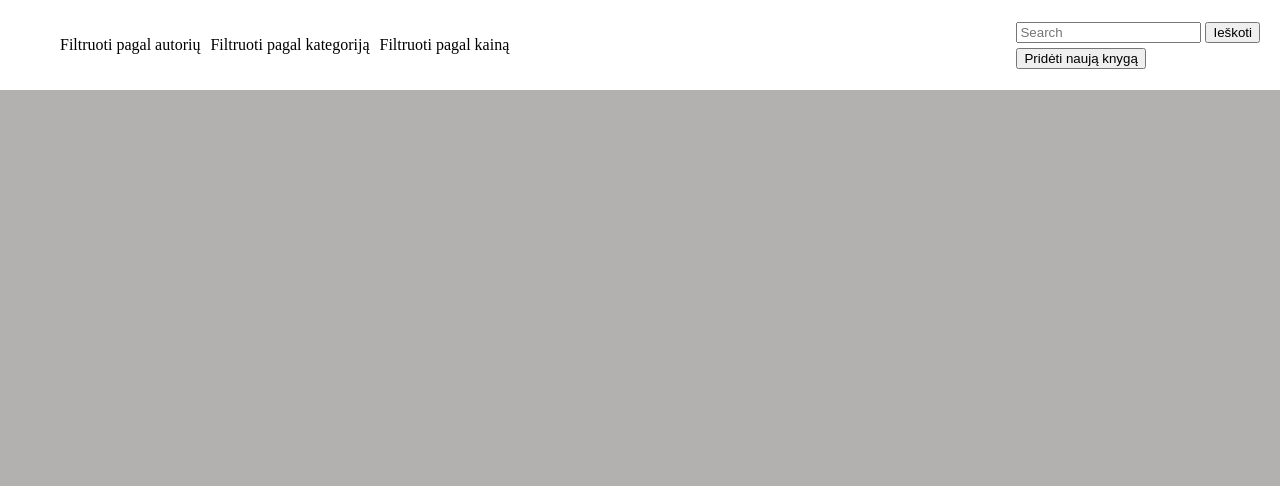
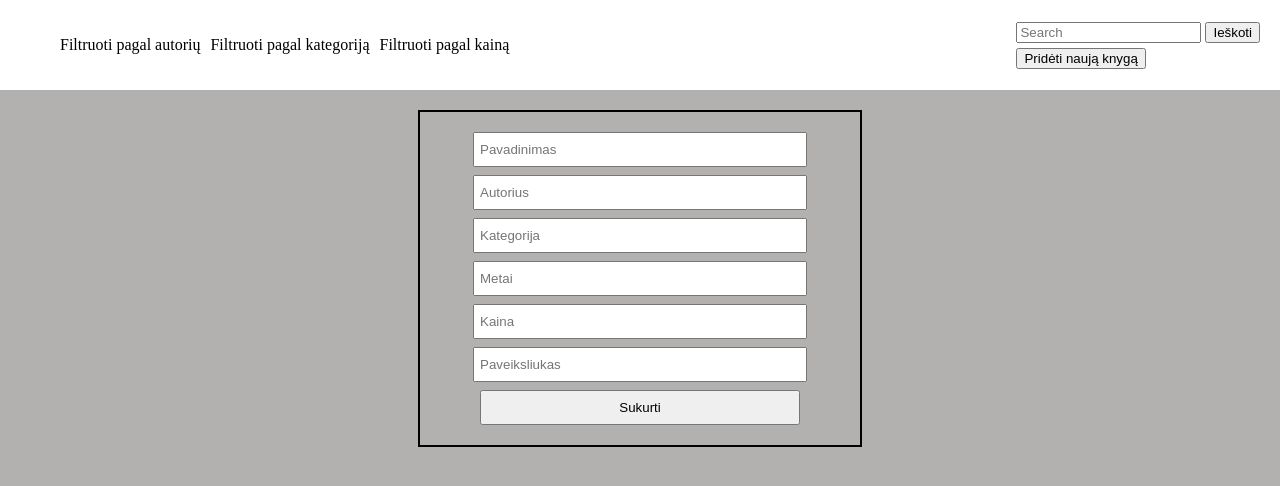
Before and after one commit to irminaj/book_list_project, a website built with Parcel: page index.html in a window 1280 px wide. Built offline with nearby package versions, Linux system fonts and the light colour scheme.

Commit message:
create initial form for creating new book

```diff
--- a/index.html
+++ b/index.html
@@ -25,7 +25,20 @@
       </div>
     </nav>
 
-    <main></main>
+    <main>
+      <section class="new_book_form">
+        <form action="submit">
+          <input type="text" placeholder="Pavadinimas">
+          <input type="text" placeholder="Autorius">
+          <input type="text" placeholder="Kategorija">
+          <input type="number" placeholder="Metai">
+          <input type="number" placeholder="Kaina">
+          <input type="url" placeholder="Paveiksliukas">
+          <button>Sukurti</button>
+        </form>
+      </section>
+      <section></section>
+    </main>
     <script defer src="./app/index.js"></script>
   </body>
 </html>
--- a/style/style.scss
+++ b/style/style.scss
@@ -28,4 +28,29 @@ body {
       }
     }
   }
+
+  main {
+    .new_book_form {
+      form {
+        display: flex;
+        flex-direction: column;
+        width: 400px;
+        padding: 20px;
+        border: solid black 2px;
+        margin: 0 auto;
+        margin-top: 20px;
+        input {
+          width: 80%;
+          margin: 0 auto;
+          padding: 8px 5px;
+          margin-bottom: 8px;
+        }
+        button {
+          width: 80%;
+          margin: 0 auto;
+          padding: 8px 5px;
+        }
+      }
+    }
+  }
 }
```
Also changed, not shown: style/style.css, 1 other file.
